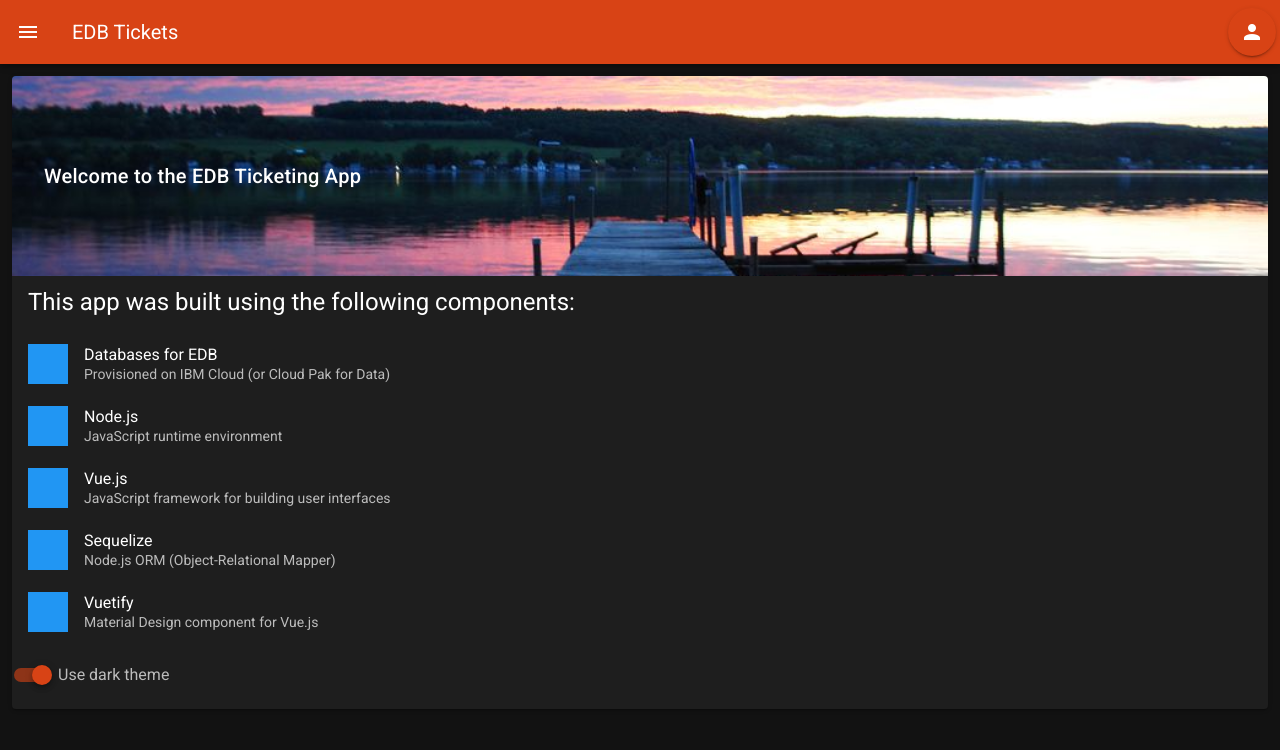
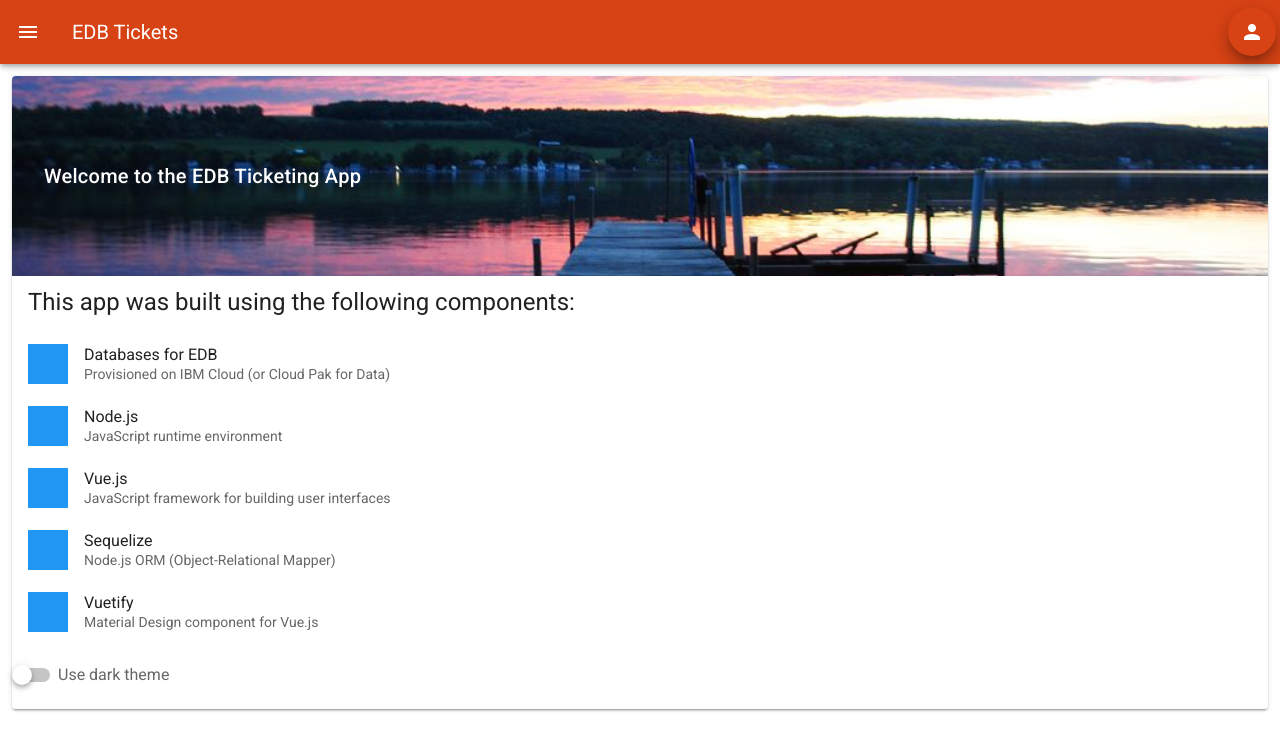
Before and after one commit to IBM/edb-tickets, a Vue app: page / in a window 1280 px wide. Shown: the top 750 px of the page. Built offline with nearby package versions, Linux system fonts and the light colour scheme.

Commit message:
Fix the theme toggle, the tab icon/title, tweak the avatar.
* The toggle was getting out-of-sync with the theme
* Changed default to light
* Some minor fixing of the icon/title/avatar

```diff
--- a/config/config.js
+++ b/config/config.js
@@ -1,5 +1,5 @@
 const fs = require('fs');
-require('dotenv').config()
+require('dotenv').config();
 
 module.exports = {
   development: {
--- a/public/index.html
+++ b/public/index.html
@@ -4,14 +4,14 @@
     <meta charset="utf-8">
     <meta http-equiv="X-UA-Compatible" content="IE=edge">
     <meta name="viewport" content="width=device-width,initial-scale=1.0">
-    <link rel="icon" href="<%= BASE_URL %>favicon.svg">
-    <title><%= htmlWebpackPlugin.options.title %></title>
+    <link rel="icon" href="<%= BASE_URL %>favicon.ico">
+    <title>EDB Tickets</title>
     <link rel="stylesheet" href="https://fonts.googleapis.com/css?family=Roboto:100,300,400,500,700,900">
     <link rel="stylesheet" href="https://cdn.jsdelivr.net/npm/@mdi/font@latest/css/materialdesignicons.min.css">
   </head>
   <body>
     <noscript>
-      <strong>We're sorry but <%= htmlWebpackPlugin.options.title %> doesn't work properly without JavaScript enabled. Please enable it to continue.</strong>
+      <strong>We're sorry but EDB Tickets doesn't work properly without JavaScript enabled. Please enable it to continue.</strong>
     </noscript>
     <div id="app"></div>
 
--- a/src/App.vue
+++ b/src/App.vue
@@ -19,8 +19,7 @@
 
           <template v-slot:activator="{ on, attrs }">
             <v-btn
-              elevation="2"
-              fab
+              elevation="10"
               icon
               v-bind="attrs"
               v-on="on"
--- a/src/components/HomePage.vue
+++ b/src/components/HomePage.vue
@@ -71,18 +71,23 @@
       </v-list-item-content>
     </v-list-item>
     <v-switch
+            v-model="dark_theme"
             color="deep-orange darken-3"
             label="Use dark theme"
-            input-value="true"
             @change="toggleDarkTheme()"
     ></v-switch>
   </v-card>
 </template>
 <script>
   export default {
+    data: function() {
+      return {
+        dark_theme: this.$vuetify.theme.dark
+      }
+    },
     methods: {
       toggleDarkTheme() {
-        this.$vuetify.theme.dark = !this.$vuetify.theme.dark;
+        this.$vuetify.theme.dark = this.dark_theme
       }
     }
   }
--- a/src/plugins/vuetify.js
+++ b/src/plugins/vuetify.js
@@ -5,7 +5,7 @@ Vue.use(Vuetify);
 
 const opts = {
   theme: {
-    dark: true
+    dark: false
   },
   options: {
     customProperties: true
```
Also changed, not shown: 1 other file (tests, documents, lock files or other folders).
